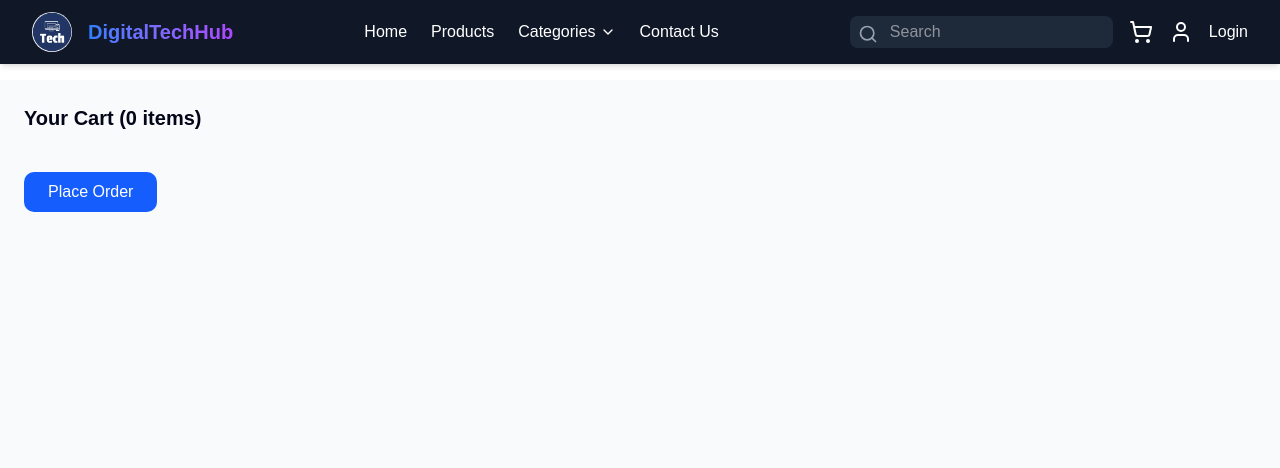
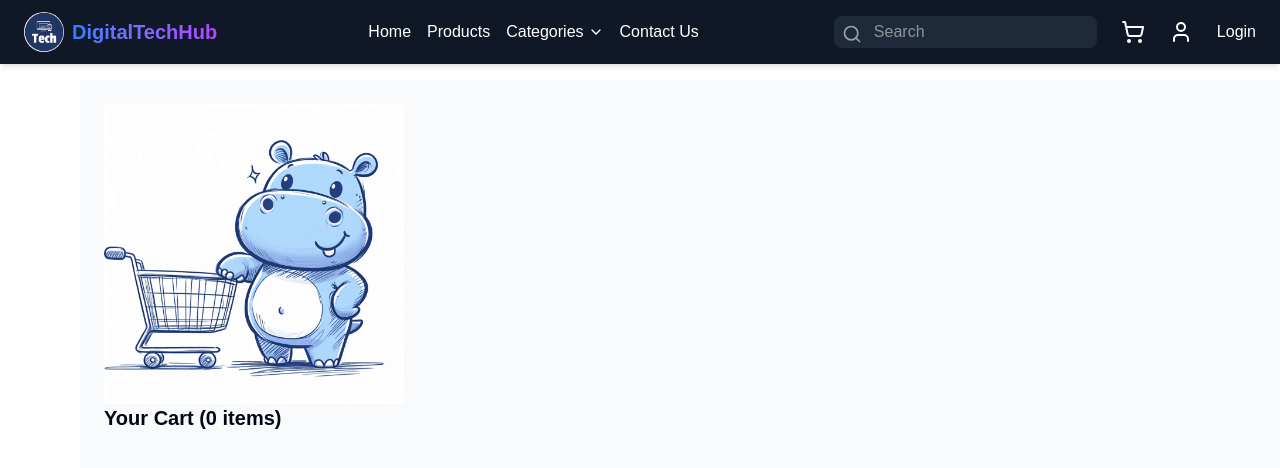
Before and after one commit to rumachoudhury/digital-tech-hub, a Next.js app: page /cart in a window 1280 px wide. Shown: the top 468 px of the page. Built offline with nearby package versions, Linux system fonts and the light colour scheme.

Commit message:
Updated the cart page

```diff
--- a/src/app/cart/page.tsx
+++ b/src/app/cart/page.tsx
@@ -49,7 +49,18 @@ export default function CartPage() {
   return (
     <div className="flex flex-col md:flex-row min-h-screen mt-20">
       {/* Left – cart list */}
-      <div className="flex-1 p-6 bg-gray-50 overflow-y-auto">
+      <div className="flex-1 p-6 bg-gray-50 overflow-y-auto ml-20">
+        {/* ---------------------- */}
+        <div className="relative w-[300px] h-[300px]">
+          <Image
+            src="/hippo-empty-cart.png"
+            alt="empty cart"
+            fill
+            className="object-contain"
+          />
+        </div>
+        {/* ---------------------- */}
+
         <h2 className="text-xl font-semibold mb-4">
           Your Cart ({cart.length} items)
         </h2>
--- a/src/app/confirmation/page.tsx
+++ b/src/app/confirmation/page.tsx
@@ -39,7 +39,7 @@ export default function ConfirmationPage() {
               alt={item.title}
               className="rounded"
             />
-            <div className="mt-6">
+            <div className="md:mt-4 sm:mt-0">
               <h3 className="text-xl gap-2 font-semibold flex">
                 <CheckCircle className="w-6 h-6 text-white bg-green-400 rounded-full" />
                 Added to cart
--- a/src/app/contact/page.tsx
+++ b/src/app/contact/page.tsx
@@ -7,7 +7,7 @@
 "use client";
 
 import ProtectedRoute from "@/components/ProtectedRoute";
-import ContactUs from "@/components/ContactUs"; // assuming your ContactUs is in components
+import ContactUs from "@/components/ContactUs";
 
 export default function ContactPage() {
   return (
@@ -16,3 +16,5 @@ export default function ContactPage() {
     </ProtectedRoute>
   );
 }
+
+//<ProtectedRoute> for emailjs
--- a/src/app/product/[id]/page.tsx
+++ b/src/app/product/[id]/page.tsx
@@ -88,7 +88,7 @@ export default function ProductPage({ params }: { params: { id: string } }) {
 
           <div className="flex gap-4 mt-5">
             <button
-              className="text-sm text-white bg-red-600 px-10 py-2"
+              className="text-sm text-white bg-red-600 px-10 py-2 cursor-pointer"
               onClick={() => {
                 if (!user) {
                   alert("Please log in to add items to your cart.");
@@ -108,7 +108,7 @@ export default function ProductPage({ params }: { params: { id: string } }) {
             </button>
 
             <button
-              className="text-sm text-white bg-black px-10 py-2"
+              className="text-sm text-white bg-black px-10 py-2 cursor-pointer"
               onClick={() => {
                 router.push("/cart"); // cart page
               }}
--- a/src/components/CartItems.tsx
+++ b/src/components/CartItems.tsx
@@ -171,12 +171,21 @@ const CartItems: FC<CartItemsProps> = ({
         );
       })}
 
-      <button
+      {/* <button
         onClick={handlePlaceOrder}
         className="mt-6 bg-blue-600 text-white px-6 py-2 rounded-lg hover:bg-blue-700"
       >
         Place Order
-      </button>
+      </button> */}
+
+      {cart.length > 0 && (
+        <button
+          onClick={handlePlaceOrder}
+          className="mt-6 bg-blue-600 text-white px-6 py-2 rounded-lg hover:bg-blue-700"
+        >
+          Place Order
+        </button>
+      )}
     </div>
   );
 };
--- a/src/components/FeaturedProducts.tsx
+++ b/src/components/FeaturedProducts.tsx
@@ -110,7 +110,7 @@ export default function FeaturedProducts() {
                 </Button> */}
 
                 <button
-                  className="text-sm text-white bg-red-600 px-10 py-2"
+                  className="text-sm text-white bg-red-600 px-10 py-2 rounded-full"
                   onClick={(e) => {
                     e.preventDefault();
 
--- a/src/components/Navbar.tsx
+++ b/src/components/Navbar.tsx
@@ -25,7 +25,6 @@ export default function Navbar() {
     user: { name: string } | null;
     logout: () => void;
   };
-  // By using void, we're telling TypeScript:"Don’t expect a return value from this function, it doesn’t return anything — not a value, not a promise, just runs and ends.
 
   const router = useRouter();
   const [isMenuOpen, setIsMenuOpen] = useState(false);
@@ -36,16 +35,23 @@ export default function Navbar() {
   };
 
   return (
-    <nav className="bg-gray-900 text-white fixed top-0 left-0 z-50 w-full shadow-md">
-      <div className=" container mx-auto px-4 sm:px-6 lg:px-8 py-3 flex items-center justify-between">
+    <nav
+      // className="bg-gray-900 text-white fixed top-0 left-0 z-50 w-full shadow-md"
+      className="bg-gray-900 text-white fixed top-0 left-0 z-50 w-full shadow-md overflow-x-auto"
+    >
+      <div
+        // className=" container mx-auto px-4 sm:px-6 lg:px-8 py-3 flex items-center justify-between"
+        className="container mx-auto px-4 sm:px-5 lg:px-6 py-3 flex items-center justify-between"
+      >
         {/* Left: Logo and Hamburger */}
-        <div className="flex items-center space-x-4">
+        <div className="flex items-center space-x-2">
           <Image
             src="/logo.png"
             alt="Logo"
             width={40}
             height={40}
-            className="rounded-full"
+            // className="rounded-full"
+            className="rounded-full flex-shrink-0"
           />
           <h1 className="text-xl font-bold bg-gradient-to-r from-blue-500 to-purple-500 bg-clip-text text-transparent">
             DigitalTechHub
@@ -60,7 +66,8 @@ export default function Navbar() {
         </button>
 
         {/* Desktop Nav Links */}
-        <div className="hidden lg:flex items-center space-x-6">
+        {/* md:ml-4  the issue is solved for 1024 screen */}
+        <div className="hidden lg:flex items-center space-x-4 md:ml-4 ">
           <Link href="/" className="hover:text-gray-400">
             Home
           </Link>
@@ -89,7 +96,10 @@ export default function Navbar() {
         </div>
 
         {/* Desktop Icons & Search */}
-        <div className="hidden lg:flex items-center space-x-4">
+        <div
+          // className="hidden lg:flex items-center space-x-4"
+          className="hidden lg:flex items-center lg:space-x-4 xl:space-x-6"
+        >
           {/* Search */}
           <form
             onSubmit={(e) => {
@@ -113,7 +123,7 @@ export default function Navbar() {
 
           {/* Cart & User */}
           <Link href="/cart" className="relative hover:text-blue-400">
-            <ShoppingCart size={24} />
+            <ShoppingCart size={24} />{" "}
             {totalItems > 0 && (
               <span className="absolute -top-2 -right-2 bg-red-500 text-white text-xs font-bold px-1.5 py-0.5 rounded-full">
                 {totalItems}
```
Also changed, not shown: public/hippo-empty-cart.png (added).
